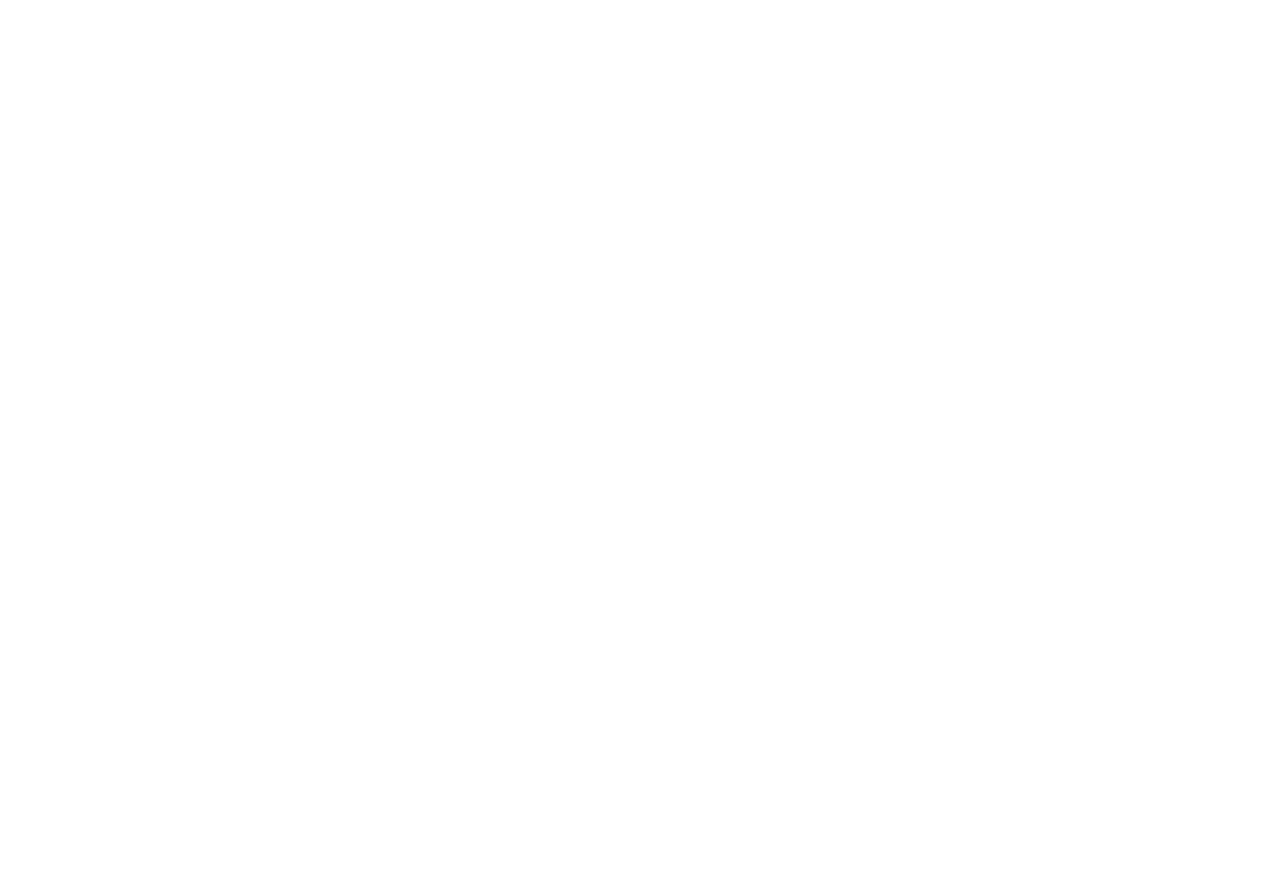
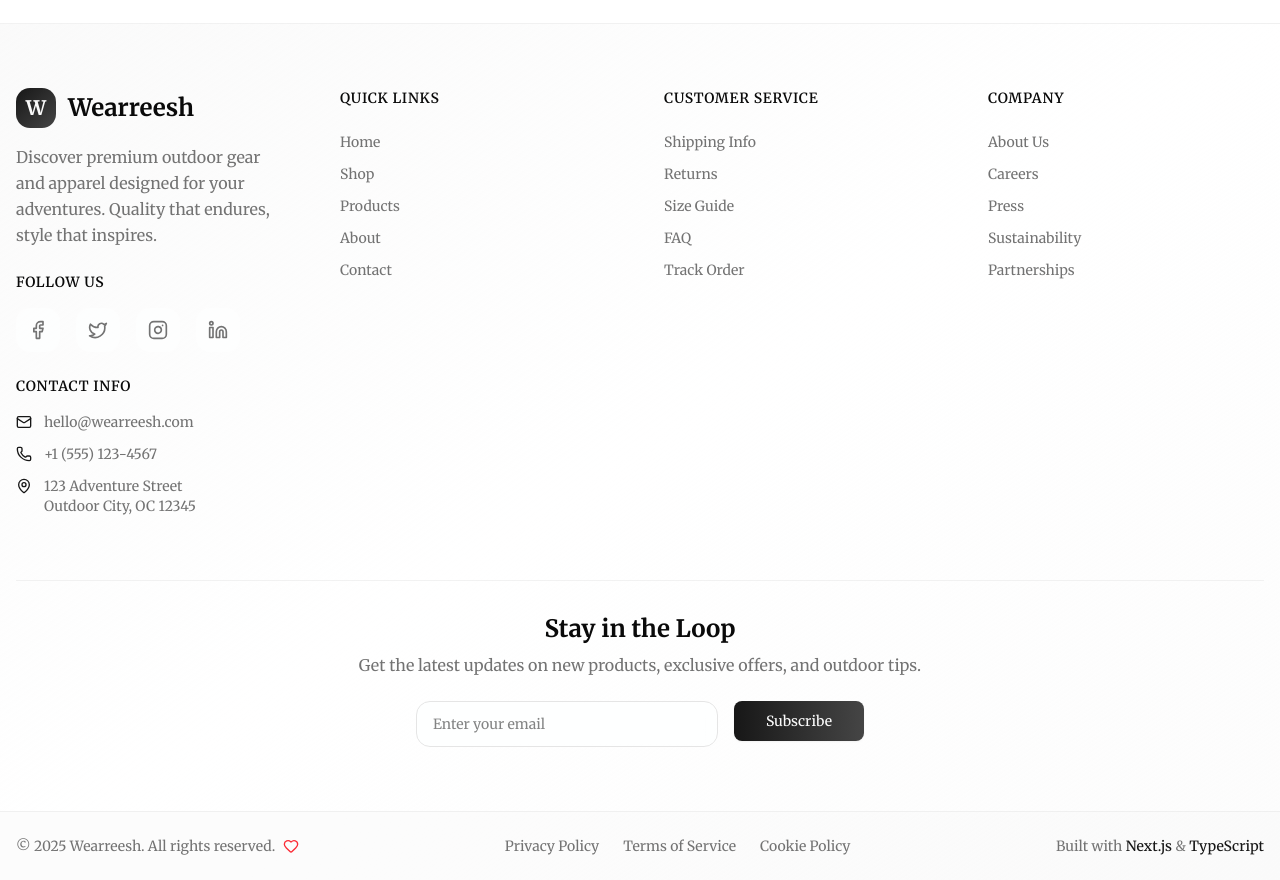
Before and after one commit to hamzaadil56/wearreesh, a Next.js app: page /products in a window 1280 px wide. Shown: the part 240-1120 px from the top of the page. Before the commit the page ends 800 px from the top, so only its background shows below. Built offline with nearby package versions, Linux system fonts and the light colour scheme; no server answers.

Commit message:
redesigned the hero page

```diff
--- a/src/app/layout.tsx
+++ b/src/app/layout.tsx
@@ -5,7 +5,7 @@ import { CartProvider } from "@/shared/components/cart";
 import { CartRepository } from "@/models/cart";
 import { Cart } from "@/shared/lib/shopify/types";
 import { cookies } from "next/headers";
-import { Navbar } from "@/shared/components/layout";
+import { Navbar, Footer } from "@/shared/components/layout";
 import "./globals.css";
 
 const merriweather = Merriweather({
@@ -49,6 +49,7 @@ export default async function RootLayout({
 					<CartProvider initialCart={initialCart}>
 						<Navbar />
 						<main className="flex-1">{children}</main>
+						<Footer />
 					</CartProvider>
 				</ThemeProvider>
 			</body>
--- a/src/app/page.tsx
+++ b/src/app/page.tsx
@@ -1,148 +1,158 @@
 import Link from "next/link";
 import { Button } from "@/shared/components/ui/button";
-import { ArrowRight, Star, Shield, Truck, RefreshCw } from "lucide-react";
+import { ArrowRight } from "lucide-react";
+import { getCollection, getCollectionProducts } from "@/shared/lib/shopify";
+import { ProductCard } from "@/shared/components/cards/ProductCard";
+import { ProductViewModel } from "@/shared/types/viewModels";
 
-export default function Home() {
+export default async function Home() {
+	// Fetch the frontpage collection for hero image
+	const heroCollection = await getCollection("frontpage");
+
+	// Fetch featured products (you can change this to any collection you want)
+	const featuredProducts = await getCollectionProducts({
+		collection: "featured-products", // Change this to your desired collection handle
+		sortKey: "CREATED_AT",
+		reverse: true,
+	});
+
+	// Transform products to ProductViewModel format
+	const productViewModels: ProductViewModel[] = featuredProducts
+		.slice(0, 8)
+		.map((product) => ({
+			id: product.id,
+			handle: product.handle,
+			title: product.title,
+			description: product.description,
+			totalInventory: product.totalInventory,
+			options: product.options,
+			variants: product.variants.map((edge) => edge),
+			primaryImage: product.featuredImage
+				? {
+						url: product.featuredImage.url,
+						altText: product.featuredImage.altText,
+						width: product.featuredImage.width,
+						height: product.featuredImage.height,
+				  }
+				: {
+						url: "",
+						altText: product.title,
+						width: 0,
+						height: 0,
+				  },
+			images: product.images.map((edge) => ({
+				url: edge.url,
+				altText: edge.altText,
+				width: edge.width,
+				height: edge.height,
+			})),
+			imageUrl: product.featuredImage?.url || "",
+			imageAlt: product.featuredImage?.altText || product.title,
+			price: product.priceRange.minVariantPrice.amount,
+			currencyCode: product.priceRange.minVariantPrice.currencyCode,
+			shortDescription: product.description.slice(0, 100) + "...",
+			formattedPrice: `$${product.priceRange.minVariantPrice.amount}`,
+			availableForSale: product.availableForSale,
+			hasMultipleVariants: product.variants.length > 1,
+			tags: product.tags,
+		}));
+
 	return (
 		<div className="flex flex-col min-h-screen">
-			{/* Hero Section */}
-			<section className="relative bg-gradient-to-br from-primary/10 via-background to-secondary/10 py-20 md:py-32">
-				<div className="container mx-auto px-4">
-					<div className="max-w-4xl mx-auto text-center">
-						<h1 className="text-4xl md:text-6xl lg:text-7xl font-bold tracking-tight mb-6">
-							Welcome to{" "}
-							<span className="text-primary">Wearreesh</span>
+			{/* Hero Section with Collection Image Background */}
+			<section className="relative min-h-screen flex items-center justify-center overflow-hidden">
+				{/* Background Image */}
+				{heroCollection?.image && (
+					<div className="absolute inset-0 z-0">
+						<div
+							className="absolute inset-0 bg-cover bg-center bg-no-repeat"
+							style={{
+								backgroundImage: `url(${heroCollection.image.url})`,
+							}}
+						/>
+					</div>
+				)}
+
+				{/* Fallback gradient background if no collection image */}
+				{!heroCollection?.image && (
+					<div className="absolute inset-0 z-0 bg-gradient-to-br from-primary/10 via-background to-secondary/10" />
+				)}
+
+				{/* Hero Content */}
+				<div className="relative z-10 container mx-auto px-4 text-center">
+					<div className="max-w-4xl mx-auto">
+						<h1 className="text-3xl sm:text-4xl md:text-6xl lg:text-7xl font-bold tracking-tight mb-6 text-white drop-shadow-2xl animate-fade-in">
+							Welcome to
+							<br className="sm:hidden" />
+							<span className="sm:ml-4 text-white ">
+								WearReesh
+							</span>
 						</h1>
-						<p className="text-xl md:text-2xl text-muted-foreground mb-8 max-w-2xl mx-auto">
-							Discover premium outdoor gear and apparel designed
-							for your adventures. Quality that endures, style
-							that inspires.
-						</p>
-						<div className="flex flex-col sm:flex-row gap-4 justify-center">
+						{/* <p className="text-xl md:text-2xl text-white mb-8 max-w-2xl mx-auto drop-shadow-lg animate-fade-in-delay-1">
+							{heroCollection?.description ||
+								"Discover premium outdoor gear and apparel designed for your adventures. Quality that endures, style that inspires."}
+						</p> */}
+						<div className="flex justify-center animate-fade-in-delay-2">
+							<Button
+								size="lg"
+								asChild
+								className="text-lg px-8 py-6 bg-primary text-primary-foreground hover:bg-primary/90 backdrop-blur-sm shadow-2xl hover:scale-105 transition-all duration-300 border-2 border-primary-foreground/20"
+							>
+								<Link href="/products">
+									Shop Now
+									<ArrowRight className="ml-2 h-5 w-5" />
+								</Link>
+							</Button>
+						</div>
+					</div>
+				</div>
+
+				{/* Scroll indicator */}
+				<div className="absolute bottom-8 left-1/2 transform -translate-x-1/2 z-10 animate-bounce">
+					<div className="w-6 h-10 border-2 border-white rounded-full flex justify-center bg-black/20 backdrop-blur-sm">
+						<div className="w-1 h-3 bg-white rounded-full mt-2 animate-pulse"></div>
+					</div>
+				</div>
+			</section>
+
+			{/* Featured Products Section */}
+			{productViewModels.length > 0 && (
+				<section className="py-20 bg-background">
+					<div className="container mx-auto px-4">
+						<div className="text-center mb-16 animate-slide-up">
+							<h2 className="text-3xl md:text-4xl font-bold mb-4">
+								Featured Products
+							</h2>
+							<p className="text-xl text-muted-foreground max-w-2xl mx-auto">
+								Discover our handpicked selection of premium
+								products
+							</p>
+						</div>
+
+						<div className="grid grid-cols-2 sm:grid-cols-2 lg:grid-cols-4 gap-2 sm:gap-4 lg:gap-6 mb-12">
+							{productViewModels.map((product, index) => (
+								<ProductCard
+									key={product.id}
+									product={product}
+								/>
+							))}
+						</div>
+
+						<div className="text-center">
 							<Button
 								size="lg"
 								asChild
 								className="text-lg px-8 py-6"
 							>
-								<Link href="/shop">
-									Shop Now
+								<Link href="/products">
+									View All Products
 									<ArrowRight className="ml-2 h-5 w-5" />
 								</Link>
 							</Button>
-							<Button
-								variant="outline"
-								size="lg"
-								asChild
-								className="text-lg px-8 py-6"
-							>
-								<Link href="/about">Learn More</Link>
-							</Button>
 						</div>
 					</div>
-				</div>
-			</section>
-
-			{/* Features Section */}
-			<section className="py-20 bg-muted/50">
-				<div className="container mx-auto px-4">
-					<div className="text-center mb-16">
-						<h2 className="text-3xl md:text-4xl font-bold mb-4">
-							Why Choose Wearreesh?
-						</h2>
-						<p className="text-xl text-muted-foreground max-w-2xl mx-auto">
-							We're committed to providing the best outdoor gear
-							with exceptional service.
-						</p>
-					</div>
-
-					<div className="grid grid-cols-1 md:grid-cols-2 lg:grid-cols-4 gap-8">
-						<div className="text-center group">
-							<div className="w-16 h-16 bg-primary/10 rounded-full flex items-center justify-center mx-auto mb-4 group-hover:bg-primary/20 transition-colors">
-								<Star className="h-8 w-8 text-primary" />
-							</div>
-							<h3 className="text-xl font-semibold mb-2">
-								Premium Quality
-							</h3>
-							<p className="text-muted-foreground">
-								Carefully selected materials and craftsmanship
-								for lasting durability.
-							</p>
-						</div>
-
-						<div className="text-center group">
-							<div className="w-16 h-16 bg-primary/10 rounded-full flex items-center justify-center mx-auto mb-4 group-hover:bg-primary/20 transition-colors">
-								<Truck className="h-8 w-8 text-primary" />
-							</div>
-							<h3 className="text-xl font-semibold mb-2">
-								Fast Shipping
-							</h3>
-							<p className="text-muted-foreground">
-								Free shipping on orders over $100. Express
-								options available.
-							</p>
-						</div>
-
-						<div className="text-center group">
-							<div className="w-16 h-16 bg-primary/10 rounded-full flex items-center justify-center mx-auto mb-4 group-hover:bg-primary/20 transition-colors">
-								<Shield className="h-8 w-8 text-primary" />
-							</div>
-							<h3 className="text-xl font-semibold mb-2">
-								Secure Shopping
-							</h3>
-							<p className="text-muted-foreground">
-								Your data is protected with enterprise-grade
-								security.
-							</p>
-						</div>
-
-						<div className="text-center group">
-							<div className="w-16 h-16 bg-primary/10 rounded-full flex items-center justify-center mx-auto mb-4 group-hover:bg-primary/20 transition-colors">
-								<RefreshCw className="h-8 w-8 text-primary" />
-							</div>
-							<h3 className="text-xl font-semibold mb-2">
-								Easy Returns
-							</h3>
-							<p className="text-muted-foreground">
-								30-day return policy. No questions asked
-								guarantee.
-							</p>
-						</div>
-					</div>
-				</div>
-			</section>
-
-			{/* CTA Section */}
-			<section className="py-20">
-				<div className="container mx-auto px-4">
-					<div className="max-w-4xl mx-auto text-center">
-						<h2 className="text-3xl md:text-4xl font-bold mb-6">
-							Ready for Your Next Adventure?
-						</h2>
-						<p className="text-xl text-muted-foreground mb-8">
-							Explore our collection of premium outdoor gear and
-							find everything you need for your next journey.
-						</p>
-						<Button size="lg" asChild className="text-lg px-8 py-6">
-							<Link href="/products">
-								Browse Products
-								<ArrowRight className="ml-2 h-5 w-5" />
-							</Link>
-						</Button>
-					</div>
-				</div>
-			</section>
-
-			{/* Footer */}
-			<footer className="bg-muted py-12 mt-auto">
-				<div className="container mx-auto px-4">
-					<div className="text-center text-muted-foreground">
-						<p>&copy; 2024 Wearreesh. All rights reserved.</p>
-						<p className="mt-2">
-							Built with Next.js, TypeScript, and Tailwind CSS
-						</p>
-					</div>
-				</div>
-			</footer>
+				</section>
+			)}
 		</div>
 	);
 }
--- /dev/null
+++ b/src/shared/components/layout/footer.tsx
@@ -0,0 +1,293 @@
+"use client";
+
+import Link from "next/link";
+import Image from "next/image";
+import {
+	Facebook,
+	Twitter,
+	Instagram,
+	Linkedin,
+	Mail,
+	Phone,
+	MapPin,
+	Heart,
+	ArrowRight,
+} from "lucide-react";
+import { Button } from "@/shared/components/ui/button";
+
+export function Footer() {
+	const currentYear = new Date().getFullYear();
+
+	const socialLinks = [
+		{
+			name: "Facebook",
+			href: "https://facebook.com/wearreesh",
+			icon: Facebook,
+		},
+		{
+			name: "Twitter",
+			href: "https://twitter.com/wearreesh",
+			icon: Twitter,
+		},
+		{
+			name: "Instagram",
+			href: "https://instagram.com/wearreesh",
+			icon: Instagram,
+		},
+		{
+			name: "LinkedIn",
+			href: "https://linkedin.com/company/wearreesh",
+			icon: Linkedin,
+		},
+	];
+
+	const quickLinks = [
+		{ name: "Home", href: "/" },
+		{ name: "Shop", href: "/shop" },
+		{ name: "Products", href: "/products" },
+		{ name: "About", href: "/about" },
+		{ name: "Contact", href: "/contact" },
+	];
+
+	const customerService = [
+		{ name: "Shipping Info", href: "/shipping" },
+		{ name: "Returns", href: "/returns" },
+		{ name: "Size Guide", href: "/size-guide" },
+		{ name: "FAQ", href: "/faq" },
+		{ name: "Track Order", href: "/track-order" },
+	];
+
+	const company = [
+		{ name: "About Us", href: "/about" },
+		{ name: "Careers", href: "/careers" },
+		{ name: "Press", href: "/press" },
+		{ name: "Sustainability", href: "/sustainability" },
+		{ name: "Partnerships", href: "/partnerships" },
+	];
+
+	return (
+		<footer className="bg-gradient-to-br from-muted/50 via-background to-muted/30 border-t border-border/50">
+			{/* Main Footer Content */}
+			<div className="container mx-auto px-4 py-16">
+				<div className="grid grid-cols-1 md:grid-cols-2 lg:grid-cols-4 gap-8 lg:gap-12">
+					{/* Brand Section */}
+					<div className="lg:col-span-1 space-y-6">
+						<div className="space-y-4">
+							{/* Logo */}
+							<div className="flex items-center space-x-3">
+								<div className="w-10 h-10 bg-gradient-to-br from-primary to-primary/80 rounded-xl flex items-center justify-center">
+									<span className="text-primary-foreground font-bold text-xl">
+										W
+									</span>
+								</div>
+								<span className="text-2xl font-bold text-foreground">
+									Wearreesh
+								</span>
+							</div>
+
+							<p className="text-muted-foreground leading-relaxed max-w-sm">
+								Discover premium outdoor gear and apparel
+								designed for your adventures. Quality that
+								endures, style that inspires.
+							</p>
+						</div>
+
+						{/* Social Links */}
+						<div className="space-y-4">
+							<h3 className="text-sm font-semibold text-foreground uppercase tracking-wider">
+								Follow Us
+							</h3>
+							<div className="flex space-x-4">
+								{socialLinks.map((social) => {
+									const Icon = social.icon;
+									return (
+										<Link
+											key={social.name}
+											href={social.href}
+											target="_blank"
+											rel="noopener noreferrer"
+											className="group p-3 bg-card/50 hover:bg-primary/10 rounded-xl transition-all duration-300 hover:scale-110 hover:shadow-lg"
+										>
+											<Icon className="h-5 w-5 text-muted-foreground group-hover:text-primary transition-colors duration-300" />
+											<span className="sr-only">
+												{social.name}
+											</span>
+										</Link>
+									);
+								})}
+							</div>
+						</div>
+
+						{/* Contact Info */}
+						<div className="space-y-4">
+							<h3 className="text-sm font-semibold text-foreground uppercase tracking-wider">
+								Contact Info
+							</h3>
+							<div className="space-y-3">
+								<div className="flex items-center space-x-3 text-muted-foreground">
+									<Mail className="h-4 w-4 text-primary" />
+									<span className="text-sm">
+										hello@wearreesh.com
+									</span>
+								</div>
+								<div className="flex items-center space-x-3 text-muted-foreground">
+									<Phone className="h-4 w-4 text-primary" />
+									<span className="text-sm">
+										+1 (555) 123-4567
+									</span>
+								</div>
+								<div className="flex items-start space-x-3 text-muted-foreground">
+									<MapPin className="h-4 w-4 text-primary mt-0.5" />
+									<span className="text-sm">
+										123 Adventure Street
+										<br />
+										Outdoor City, OC 12345
+									</span>
+								</div>
+							</div>
+						</div>
+					</div>
+
+					{/* Quick Links */}
+					<div className="space-y-6">
+						<h3 className="text-sm font-semibold text-foreground uppercase tracking-wider">
+							Quick Links
+						</h3>
+						<ul className="space-y-3">
+							{quickLinks.map((link) => (
+								<li key={link.name}>
+									<Link
+										href={link.href}
+										className="text-muted-foreground hover:text-primary transition-colors duration-300 text-sm group flex items-center"
+									>
+										<span>{link.name}</span>
+										<ArrowRight className="h-3 w-3 ml-2 opacity-0 group-hover:opacity-100 transition-opacity duration-300" />
+									</Link>
+								</li>
+							))}
+						</ul>
+					</div>
+
+					{/* Customer Service */}
+					<div className="space-y-6">
+						<h3 className="text-sm font-semibold text-foreground uppercase tracking-wider">
+							Customer Service
+						</h3>
+						<ul className="space-y-3">
+							{customerService.map((link) => (
+								<li key={link.name}>
+									<Link
+										href={link.href}
+										className="text-muted-foreground hover:text-primary transition-colors duration-300 text-sm group flex items-center"
+									>
+										<span>{link.name}</span>
+										<ArrowRight className="h-3 w-3 ml-2 opacity-0 group-hover:opacity-100 transition-opacity duration-300" />
+									</Link>
+								</li>
+							))}
+						</ul>
+					</div>
+
+					{/* Company */}
+					<div className="space-y-6">
+						<h3 className="text-sm font-semibold text-foreground uppercase tracking-wider">
+							Company
+						</h3>
+						<ul className="space-y-3">
+							{company.map((link) => (
+								<li key={link.name}>
+									<Link
+										href={link.href}
+										className="text-muted-foreground hover:text-primary transition-colors duration-300 text-sm group flex items-center"
+									>
+										<span>{link.name}</span>
+										<ArrowRight className="h-3 w-3 ml-2 opacity-0 group-hover:opacity-100 transition-opacity duration-300" />
+									</Link>
+								</li>
+							))}
+						</ul>
+					</div>
+				</div>
+
+				{/* Newsletter Section */}
+				<div className="mt-16 pt-8 border-t border-border/50">
+					<div className="max-w-2xl mx-auto text-center space-y-6">
+						<div className="space-y-2">
+							<h3 className="text-2xl font-bold text-foreground">
+								Stay in the Loop
+							</h3>
+							<p className="text-muted-foreground">
+								Get the latest updates on new products,
+								exclusive offers, and outdoor tips.
+							</p>
+						</div>
+
+						<div className="flex flex-col sm:flex-row gap-4 max-w-md mx-auto">
+							<input
+								type="email"
+								placeholder="Enter your email"
+								className="flex-1 px-4 py-3 rounded-xl border border-border bg-background/50 backdrop-blur-sm focus:outline-none focus:ring-2 focus:ring-primary/50 focus:border-primary transition-all duration-300 text-sm"
+							/>
+							<Button
+								size="lg"
+								className="px-8 py-3 bg-gradient-to-r from-primary to-primary/80 hover:from-primary/90 hover:to-primary/70 transition-all duration-300 hover:scale-105"
+							>
+								Subscribe
+							</Button>
+						</div>
+					</div>
+				</div>
+			</div>
+
+			{/* Bottom Bar */}
+			<div className="border-t border-border/50 bg-muted/30">
+				<div className="container mx-auto px-4 py-6">
+					<div className="flex flex-col md:flex-row items-center justify-between space-y-4 md:space-y-0">
+						{/* Copyright */}
+						<div className="flex items-center space-x-2 text-muted-foreground text-sm">
+							<span>
+								&copy; {currentYear} Wearreesh. All rights
+								reserved.
+							</span>
+							<Heart className="h-4 w-4 text-red-500" />
+						</div>
+
+						{/* Legal Links */}
+						<div className="flex items-center space-x-6 text-sm">
+							<Link
+								href="/privacy"
+								className="text-muted-foreground hover:text-primary transition-colors duration-300"
+							>
+								Privacy Policy
+							</Link>
+							<Link
+								href="/terms"
+								className="text-muted-foreground hover:text-primary transition-colors duration-300"
+							>
+								Terms of Service
+							</Link>
+							<Link
+								href="/cookies"
+								className="text-muted-foreground hover:text-primary transition-colors duration-300"
+							>
+								Cookie Policy
+							</Link>
+						</div>
+
+						{/* Technology Credits */}
+						<div className="text-muted-foreground text-sm">
+							Built with{" "}
+							<span className="text-primary font-medium">
+								Next.js
+							</span>{" "}
+							&{" "}
+							<span className="text-primary font-medium">
+								TypeScript
+							</span>
+						</div>
+					</div>
+				</div>
+			</div>
+		</footer>
+	);
+}
--- a/src/shared/components/layout/index.ts
+++ b/src/shared/components/layout/index.ts
@@ -11,3 +11,4 @@ export { SearchDrawer } from "./search-drawer";
 export { CollectionsList, CollectionsListSkeleton } from "./collections-list";
 export { SortDropdown } from "./products/sort-dropdown";
 export { CartButton } from "./cart-button";
+export { Footer } from "./footer";
--- a/src/shared/lib/shopify/index.ts
+++ b/src/shared/lib/shopify/index.ts
@@ -311,6 +311,7 @@ export async function getCollectionProducts({
 			handle: collection,
 			reverse,
 			sortKey: sortKey === "CREATED_AT" ? "CREATED" : sortKey,
+			first: 100,
 		},
 	});
 
--- a/src/shared/lib/shopify/types.ts
+++ b/src/shared/lib/shopify/types.ts
@@ -280,6 +280,7 @@ export type ShopifyCollectionProductsOperation = {
 		handle: string;
 		reverse?: boolean;
 		sortKey?: string;
+		first?: number;
 	};
 };
 
```
